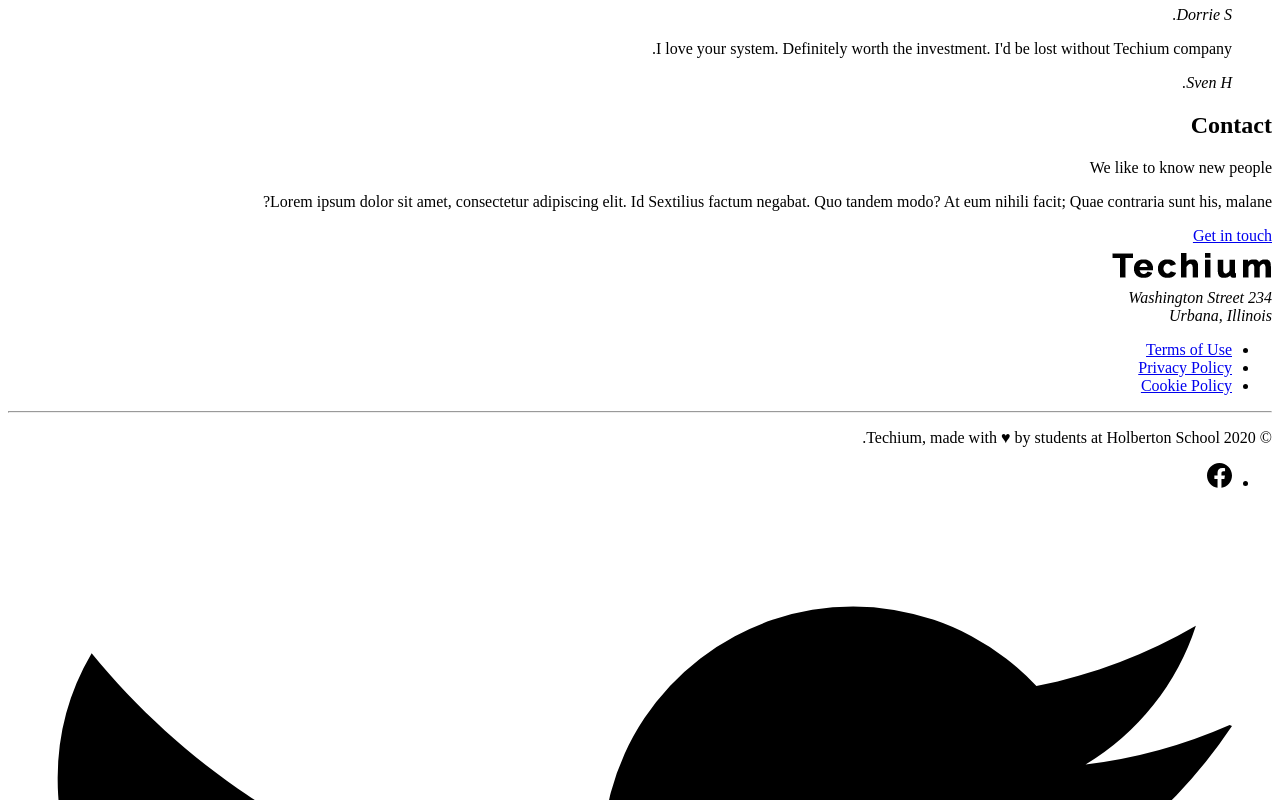
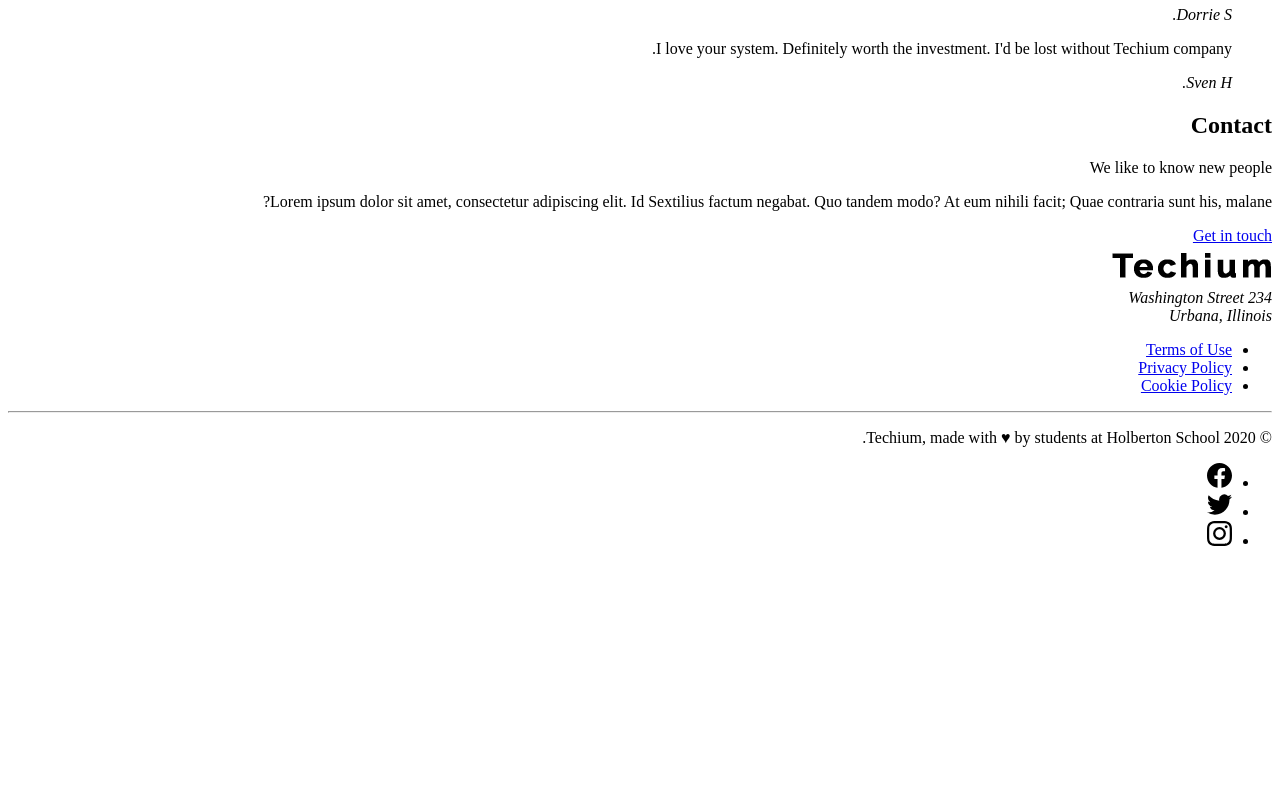
Before and after one commit to zack6yuan/atlas-web_front_end, a plain HTML site: page html_advanced/index.html in a window 1280 px wide. Shown: the part 2000-2800 px from the top of the page. After the commit the page ends 2566 px from the top, so only its background shows below. Drawn offline with Linux system fonts and the light colour scheme.

Commit message:
update index.

```diff
--- a/html_advanced/index.html
+++ b/html_advanced/index.html
@@ -186,16 +186,16 @@
                     <path d="M23.998 12c0-6.628-5.372-12-11.999-12C5.372 0 0 5.372 0 12c0 5.988 4.388 10.952 10.124 11.852v-8.384H7.078v-3.469h3.046V9.356c0-3.008 1.792-4.669 4.532-4.669 1.313 0 2.686.234 2.686.234v2.953H15.83c-1.49 0-1.955.925-1.955 1.874V12h3.328l-.532 3.469h-2.796v8.384c5.736-.9 10.124-5.864 10.124-11.853z"/>
                     </svg>
             </a></li>
-            <li><a href="https://twitter.com/holbertonschool" width="25px" height="25px">
-                <svg viewbox="0 0 24 24" xmlns="http://www.w3.org/2000/svg">
+            <li><a href="https://twitter.com/holbertonschool">
+                <svg viewbox="0 0 24 24" xmlns="http://www.w3.org/2000/svg"  width="25px" height="25px">
                     <title>
                     Twitter icon
                     </title>
                     <path d="M23.954 4.569a10 10 0 0 1-2.825.775 4.958 4.958 0 0 0 2.163-2.723c-.951.555-2.005.959-3.127 1.184a4.92 4.92 0 0 0-8.384 4.482C7.691 8.094 4.066 6.13 1.64 3.161a4.822 4.822 0 0 0-.666 2.475c0 1.71.87 3.213 2.188 4.096a4.904 4.904 0 0 1-2.228-.616v.061a4.923 4.923 0 0 0 3.946 4.827 4.996 4.996 0 0 1-2.212.085 4.937 4.937 0 0 0 4.604 3.417 9.868 9.868 0 0 1-6.102 2.105c-.39 0-.779-.023-1.17-.067a13.995 13.995 0 0 0 7.557 2.209c9.054 0 13.999-7.496 13.999-13.986 0-.209 0-.42-.015-.63a9.936 9.936 0 0 0 2.46-2.548l-.047-.02z"/>
                     </svg>
             </a></li>
-            <li><a href="https://www.instagram.com/holbertonschool/", width="25px" height="25px">
-                <svg viewbox="0 0 24 24" xmlns="http://www.w3.org/2000/svg">
+            <li><a href="https://www.instagram.com/holbertonschool/">
+                <svg viewbox="0 0 24 24" xmlns="http://www.w3.org/2000/svg" width="25px" height="25px">
                     <title>
                     Instagram icon
                     </title>
```
